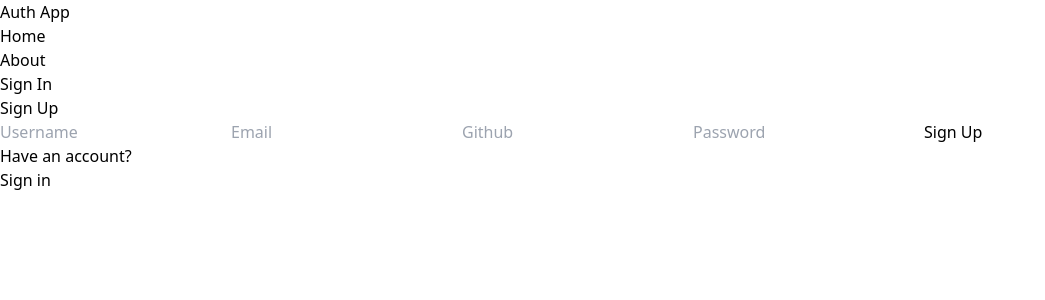
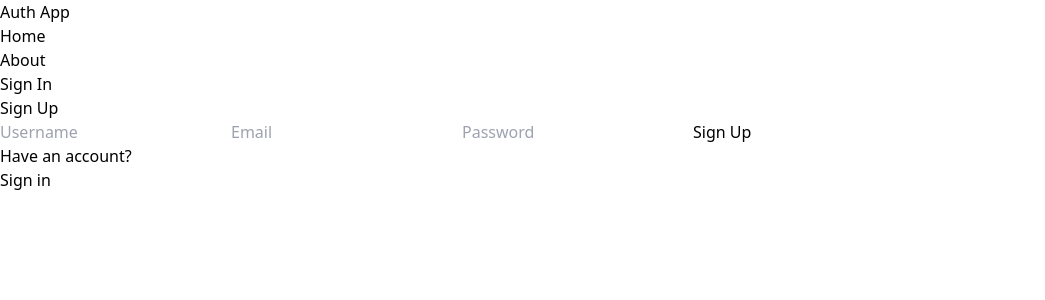
Before and after one commit to shoaibmalik1/mern-auth, a React (Vite) app in the folder client/: page /sign-up in a window 1280 px wide. Shown: the top 300 px of the page, without its empty margins (0-1045 px from the left). Built offline with nearby package versions, Linux system fonts and the light colour scheme.

Commit message:
delete git hub input

```diff
--- a/client/src/pages/SignUp.jsx
+++ b/client/src/pages/SignUp.jsx
@@ -18,12 +18,7 @@ export default function SignUp() {
           id="email"
           type=""
         />
-          <input
-          placeholder="Github"
-          className="bg-slate-100 rounded-lg p-3"
-          id="email"
-          type=""
-        />
+
         <input placeholder="Password" className="bg-slate-100 rounded-lg p-3"id="password" type="password" />
         <button className="bg-slate-700 text-white p-3 rounded-lg
          uppercase hover:opacity-95 disabled:opacity-80">Sign Up</button>
```
